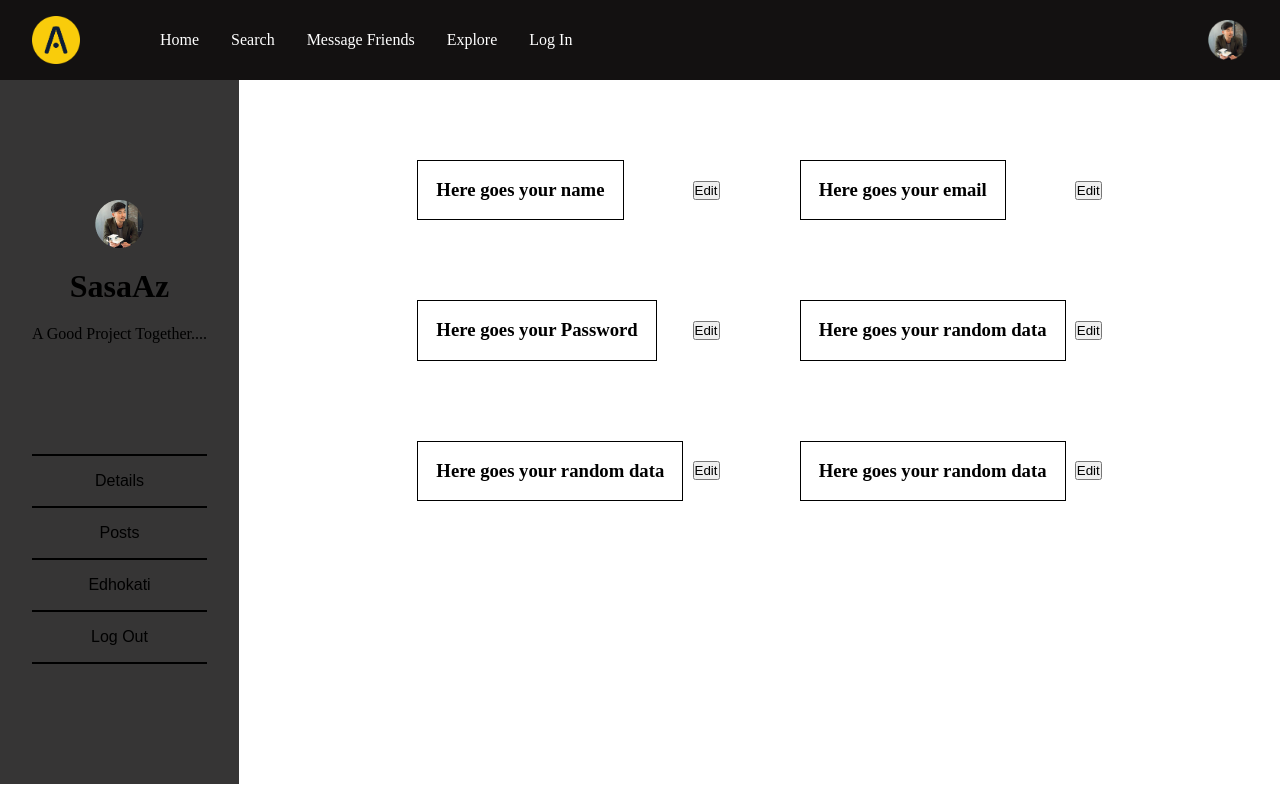
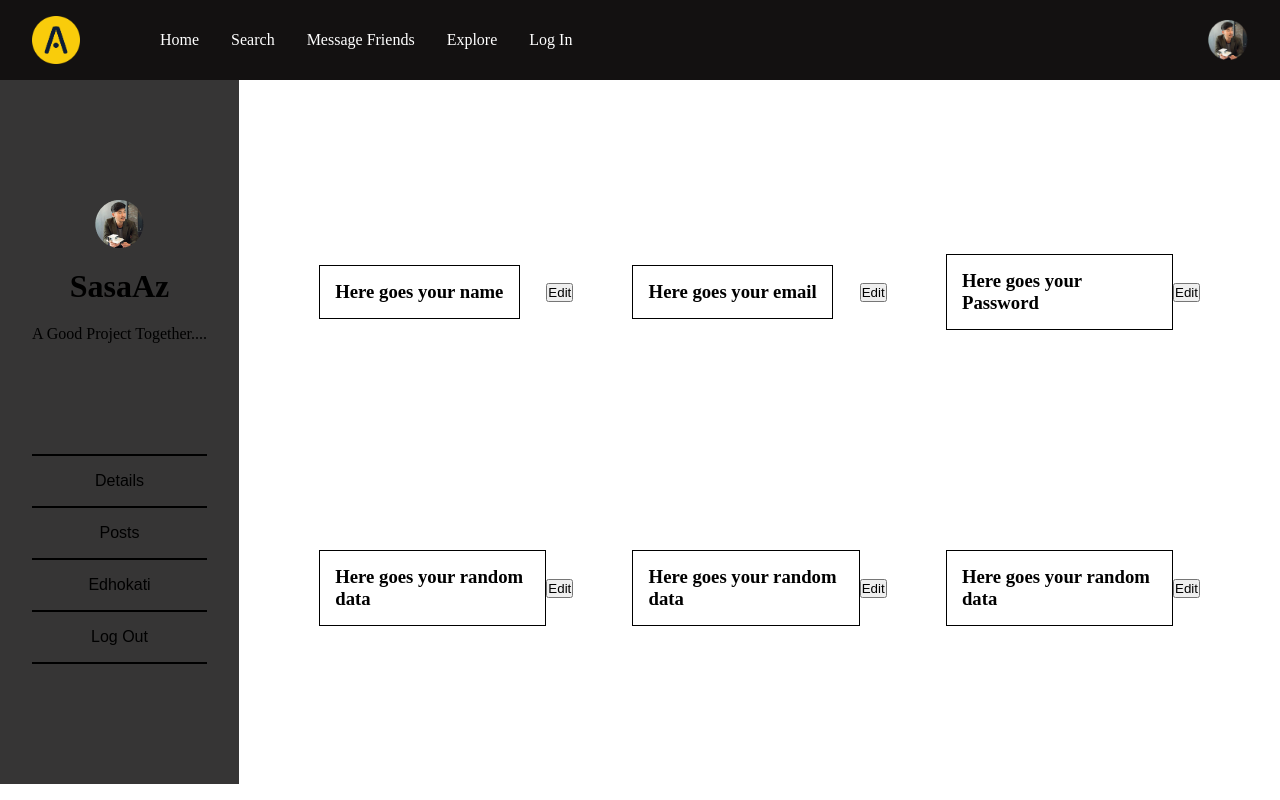
Before and after one commit to svssathvik7/sasaz-social-media-client, a React (Create React App) app: page /profile in a window 1280 px wide. Both pictures are taken after a click on the button "Details". Built offline with nearby package versions, Linux system fonts and the light colour scheme.

Commit message:
Fixed Styling Error

```diff
--- a/src/Components/Profile/Profile.css
+++ b/src/Components/Profile/Profile.css
@@ -7,10 +7,11 @@
 
 #profile-dynamics {
     display: flex;
+    justify-content: center;
     flex: 1 1;
-    justify-content: center;
-    height: fit-content;
-    margin-top: 5em;
+    height: -moz-fit-content;
+    height: -webkit-fill-available;
+    overflow-y: scroll;
 }
 
 /* Side Bar Styling */
@@ -63,8 +64,10 @@
 #profile-edit-main {
     display: flex;
     flex-wrap: wrap;
-    justify-content: center;
-    gap: 5em;
+    gap: 2em;
+    padding: 5em;
+    justify-content: space-between;
+    align-items: center;
 }
 
 #profile-edit-main>* {
@@ -95,6 +98,8 @@
     justify-content: center;
     align-items: center;
     gap: 2em;
+    height: fit-content;
+    padding: 5em 0em 6em;
 }
 
 #profile-feed-main #profile-navigation {
```
